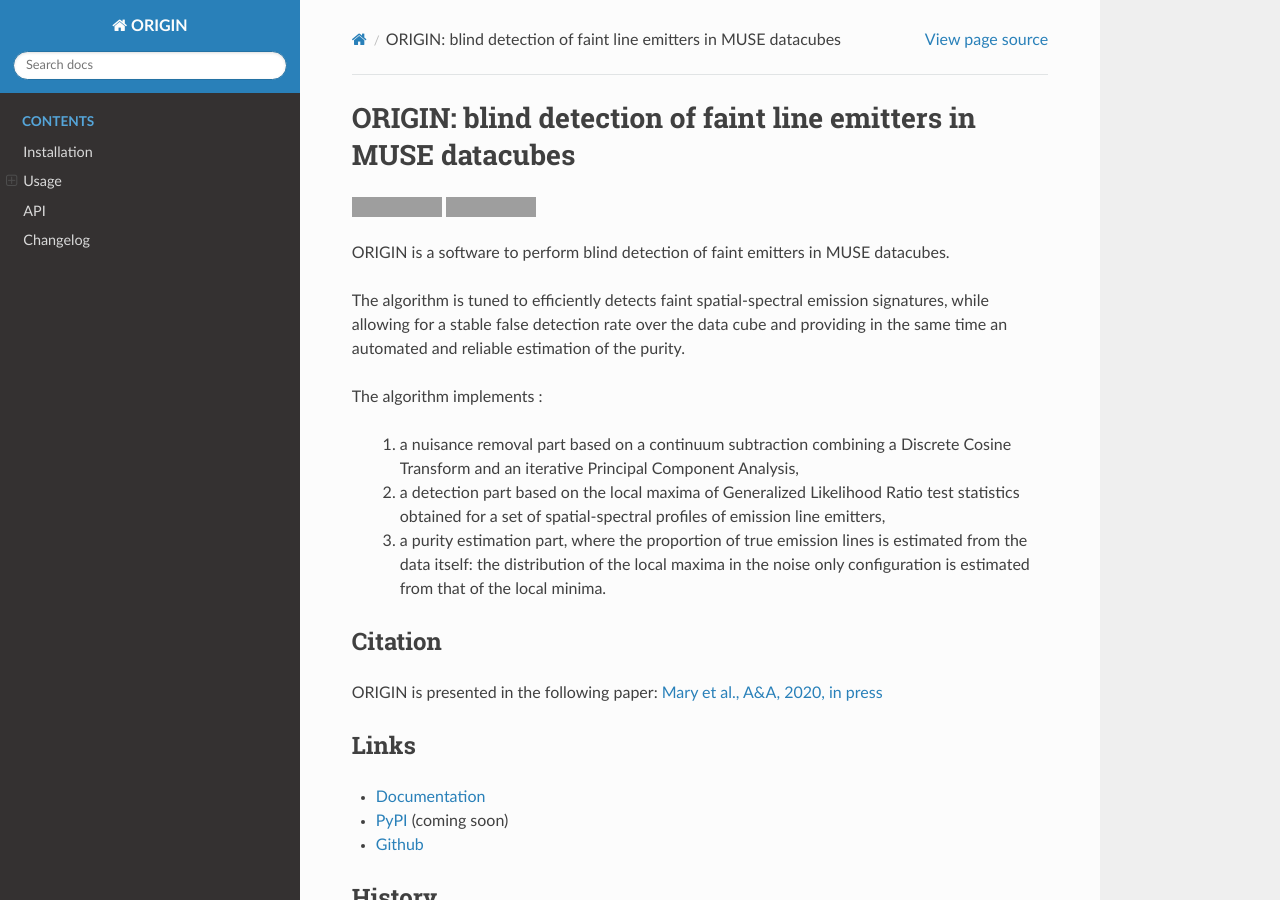
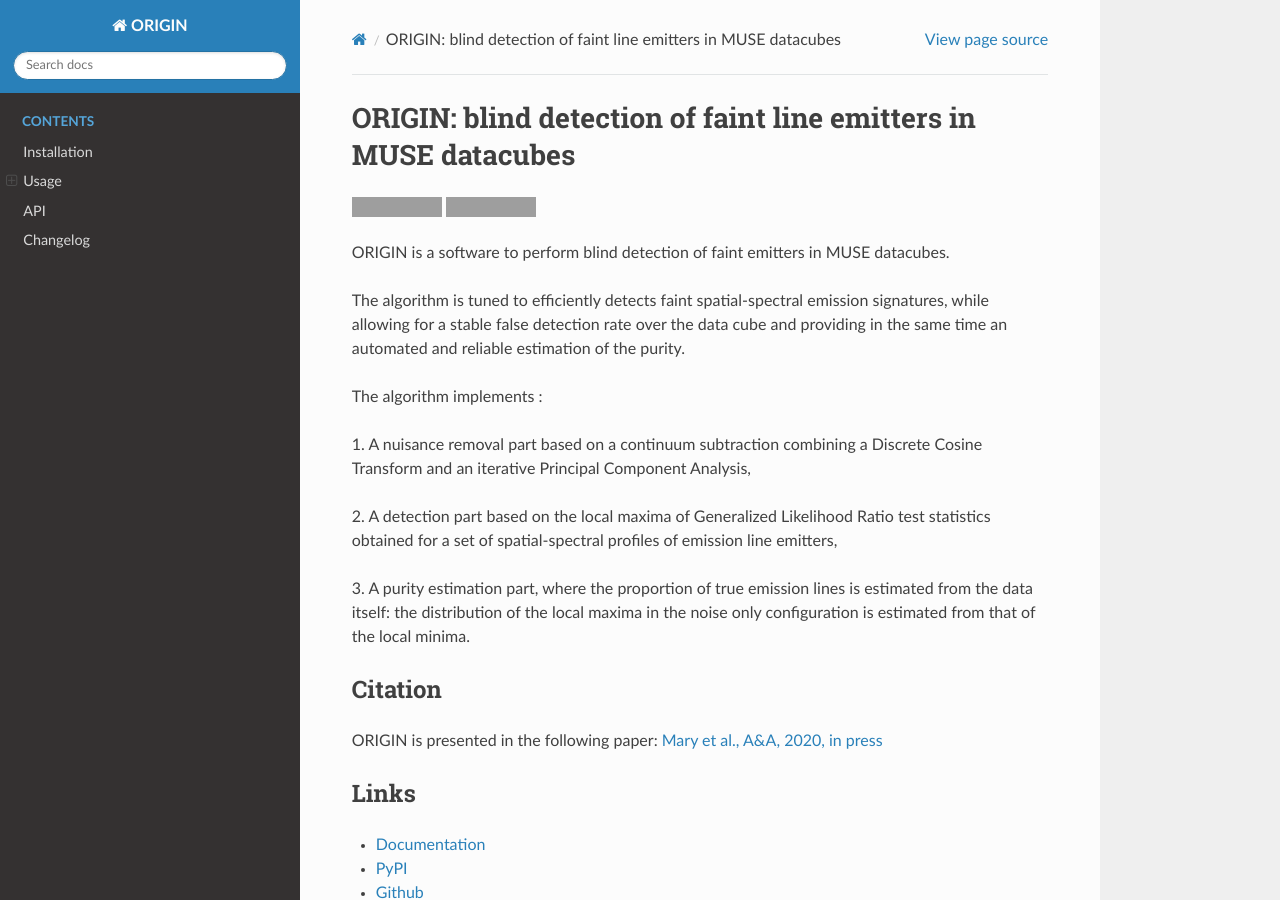
Before and after one commit to musevlt/origin, a Sphinx documentation site: the page built from docs/index.rst, in a window 1280 px wide and 900 px high. Built offline with Sphinx 7.4.7 and the Read the Docs theme 2.0.0, drawn with Linux system fonts in a browser that asks for light colours; pages that are not in the unit, such as notebooks, are missing from menus; grey boxes are pictures that could not be loaded.

Commit message:
Update docs and changelog

```diff
--- a/README.rst
+++ b/README.rst
@@ -5,18 +5,26 @@
   :target: https://codecov.io/gh/musevlt/origin
 
 
-ORIGIN is a software to perform blind detection of faint emitters in MUSE datacubes.
+ORIGIN is a software to perform blind detection of faint emitters in MUSE
+datacubes.
 
-The algorithm is tuned to efficiently detects faint spatial-spectral emission signatures,
-while  allowing for a stable false detection rate over the data cube and providing
-in the same time an automated and reliable estimation of the purity.
+The algorithm is tuned to efficiently detects faint spatial-spectral emission
+signatures, while  allowing for a stable false detection rate over the data cube
+and providing in the same time an automated and reliable estimation of the
+purity.
 
 The algorithm implements :
 
-	i) a nuisance removal part based on a continuum subtraction  combining a Discrete Cosine Transform and an iterative Principal Component Analysis,
-	ii) a detection part based on the local maxima of Generalized Likelihood Ratio test  statistics obtained for a set of spatial-spectral profiles of emission line emitters,
-	iii)  a purity estimation part, where the proportion of true emission lines is estimated from the data itself:  the distribution of the local maxima in the noise only configuration is estimated from that of the local minima.
+1. A nuisance removal part based on a continuum subtraction  combining
+a Discrete Cosine Transform and an iterative Principal Component Analysis,
 
+2. A detection part based on the local maxima of Generalized Likelihood
+Ratio test  statistics obtained for a set of spatial-spectral profiles of
+emission line emitters,
+
+3. A purity estimation part, where the proportion of true emission lines
+is estimated from the data itself:  the distribution of the local maxima in
+the noise only configuration is estimated from that of the local minima.
 
 
 Citation
@@ -25,10 +33,9 @@
 `Mary et al., A&A, 2020, in press <https://doi.org/10.1051/0004-6361/201937001>`_
 
 
-
 Links
 -----
 
 - `Documentation <https://muse-origin.readthedocs.io/>`_
-- `PyPI <https://pypi.org/project/muse-origin/>`_ (coming soon)
+- `PyPI <https://pypi.org/project/muse-origin/>`_
 - `Github <https://github.com/musevlt/origin>`_
--- a/docs/installation.rst
+++ b/docs/installation.rst
@@ -1,7 +1,7 @@
 Installation
 ============
 
-ORIGIN requires the following packages:
+ORIGIN requires Python 3.6+ and the following packages:
 
 * Numpy
 * Astropy
```
Also changed, not shown: other parts of docs/installation.rst (+1 -0 lines), docs/index.rst (+6 -6 lines), docs/usage.rst (+6 -9 lines), 1 other file.
